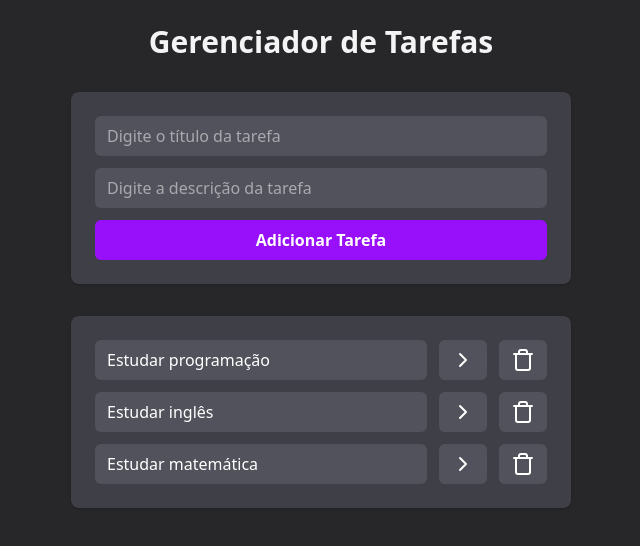
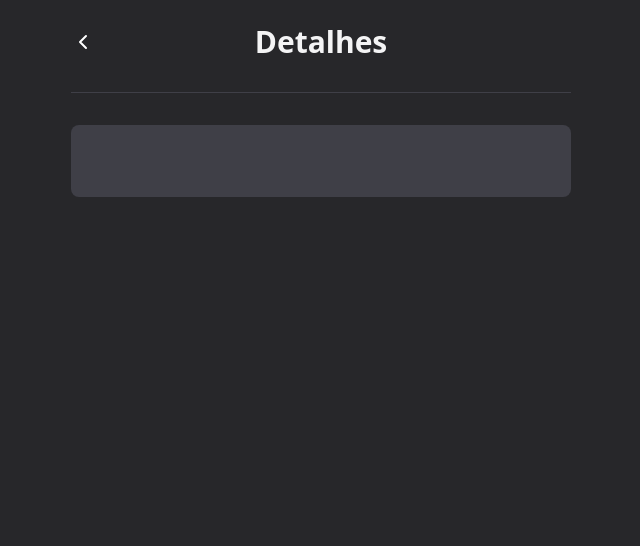
Before and after one commit to marcosprofile/gerenciador-de-tarefas, a React (Vite) app: page /task in a window 1280 px wide. Shown: the top 546 px of the page, without its empty margins (319-959 px from the left). Built offline with nearby package versions, Linux system fonts and the light colour scheme.

Commit message:
feat: add details task page

```diff
--- a/package.json
+++ b/package.json
@@ -14,6 +14,7 @@
     "lucide-react": "^0.536.0",
     "react": "^18.3.1",
     "react-dom": "^18.3.1",
+    "react-router-dom": "6.26.1",
     "react-toastify": "^11.0.5",
     "tailwindcss": "^4.1.11",
     "uuid": "^11.1.0"
--- a/src/components/Tasks.jsx
+++ b/src/components/Tasks.jsx
@@ -1,28 +1,49 @@
 import { ChevronRight, Trash, Check } from 'lucide-react'
+import { useNavigate } from 'react-router-dom'
 import { toast } from 'react-toastify'
 
-export default function Tasks({tasks, onTaskClick, onDeleteTaskClick}) {
+export default function Tasks({ tasks, onTaskClick, onDeleteTaskClick }) {
+  const navigate = useNavigate()
+
+  function onSeeDetailsClick(task) {
+    const query = new URLSearchParams()
+    query.set('title', task.title)
+    query.set('description', task.description)
+
+    navigate(`/task?${query.toString()}`)
+  }
+
+  function onTaskCompleted(task) {
+    onTaskClick(task.id)
+    !task.isCompleted ? toast.success('Tarefa concluída com sucesso!') : toast.info('Tarefa retornada para "Pendente".')
+  }
+
+  function onTaskDelete(task) {
+    onDeleteTaskClick(task.id)
+    toast.success('Tarefa excluída com sucesso!')
+  }
+
   return (
     <ul className="space-y-3 p-6 bg-zinc-700 rounded-lg shadow">
       {tasks.map((task) => (
         <li className="flex items-center gap-3" key={task.id}>
           <button
-            onClick={() => {
-              onTaskClick(task.id)
-              !task.isCompleted ? toast.success('Tarefa concluída com sucesso!') : toast.info('Tarefa retornada para "Pendente".')
-            }}
-            className={`w-full flex items-center gap-2 bg-zinc-600 text-white py-2 px-3 rounded-md cursor-pointer ${task.isCompleted && "line-through"}`}>
+            onClick={() => onTaskCompleted(task)}
+            className={`w-full flex items-center gap-2 bg-zinc-600 text-white py-2 px-3 rounded-md cursor-pointer transition-all active:scale-[.97] ${task.isCompleted && "line-through"}`}>
             {task.isCompleted && <Check />}
             {task.title}
           </button>
-          <button className="whitespace-nowrap bg-zinc-600 text-white py-2 px-3 rounded-md cursor-pointer" >
+          <button className="whitespace-nowrap bg-zinc-600 text-purple-400 py-2 px-3 rounded-md cursor-pointer transition-all active:scale-[.97]" onClick={() => onSeeDetailsClick(task)}>
             <ChevronRight />
           </button>
-          <button className="whitespace-nowrap bg-zinc-600 text-white py-2 px-3 rounded-md cursor-pointer" onClick={() => onDeleteTaskClick(task.id) }>
+          <button className="whitespace-nowrap bg-zinc-600 text-red-400 py-2 px-3 rounded-md cursor-pointer transition-all active:scale-[.97]" onClick={() => onTaskDelete(task)}
+          >
             <Trash />
           </button>
         </li>
       ))}
+
+      {tasks.length === 0 && <li className="opacity-60 text-center">Nenhuma tarefa registrada.</li>}
     </ul>
   )
 }
--- a/src/main.jsx
+++ b/src/main.jsx
@@ -2,9 +2,22 @@ import { StrictMode } from 'react'
 import { createRoot } from 'react-dom/client'
 import App from './App.jsx'
 import './index.css'
+import { createBrowserRouter, RouterProvider } from 'react-router-dom'
+import TaskPage from './pages/TaskPage.jsx'
+
+const router = createBrowserRouter([
+  {
+    path: '/',
+    element: <App />
+  },
+  {
+    path: '/task',
+    element: <TaskPage />
+  },
+])
 
 createRoot(document.getElementById('root')).render(
   <StrictMode>
-    <App />
+    <RouterProvider router={router} />
   </StrictMode>,
 )
--- /dev/null
+++ b/src/pages/TaskPage.jsx
@@ -0,0 +1,33 @@
+import { ChevronLeft } from "lucide-react";
+import { useNavigate } from "react-router-dom";
+import { useSearchParams } from "react-router-dom";
+import { Link } from "react-router-dom";
+
+export default function TaskPage() {
+  const [searchParams] = useSearchParams()
+  const title = searchParams.get('title')
+  const description = searchParams.get('description')
+  const navigate = useNavigate()
+
+  return (
+    <div className="w-full min-h-screen flex justify-center p-6 bg-zinc-800 text-white">
+      <div className="w-[500px] flex flex-col gap-8">
+        <div className="grid grid-cols-3 items-center">
+          <button className="cursor-pointer" onClick={() => navigate(-1)}>
+            <ChevronLeft />
+          </button>
+          <h1 className="text-3xl text-zinc-100 font-bold text-center">
+            Detalhes
+          </h1>
+        </div>
+
+        <div className="w-full h-[1px] bg-zinc-700"></div>
+
+        <div className="flex flex-col gap-6 p-6 bg-zinc-700 rounded-lg">
+          <h2 className="text-2xl text-zinc-100 font-bold text-center">{title}</h2>
+          <p className="opacity-60">{description}</p>
+        </div>
+      </div>
+    </div>
+  )
+}
```
Also changed, not shown: 1 other file (tests, documents, lock files or other folders).
